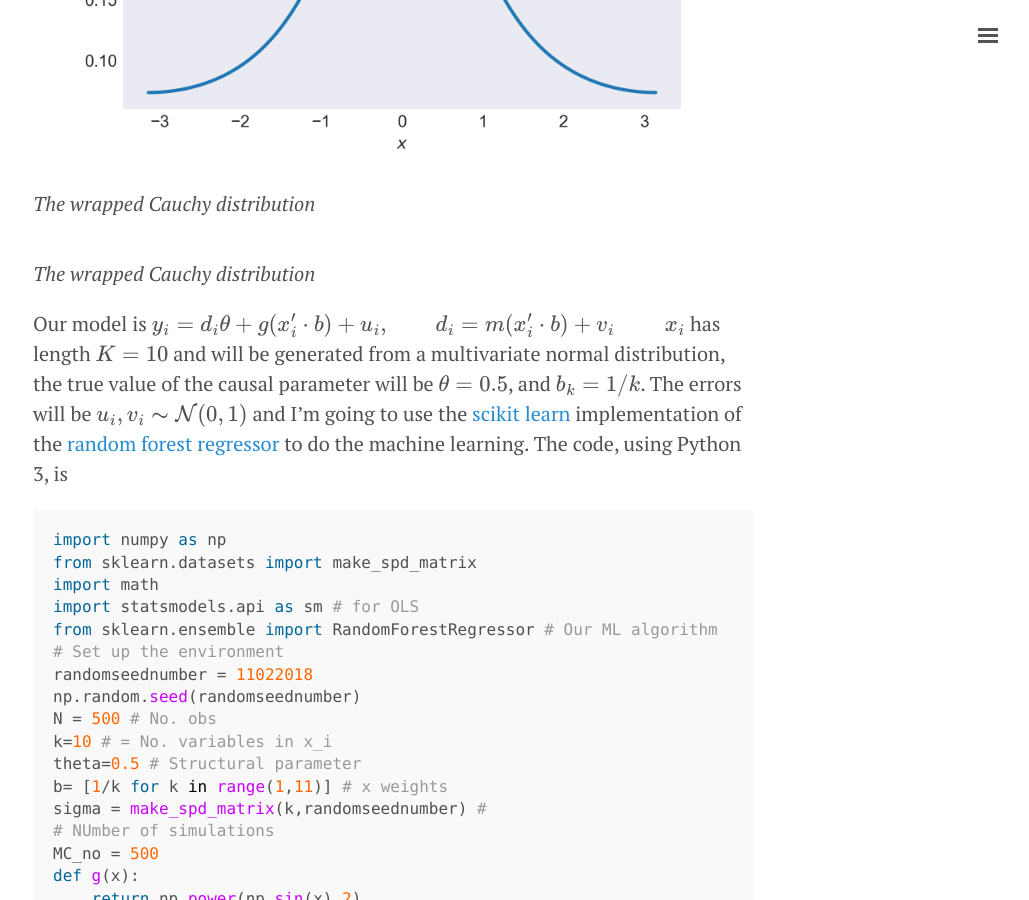
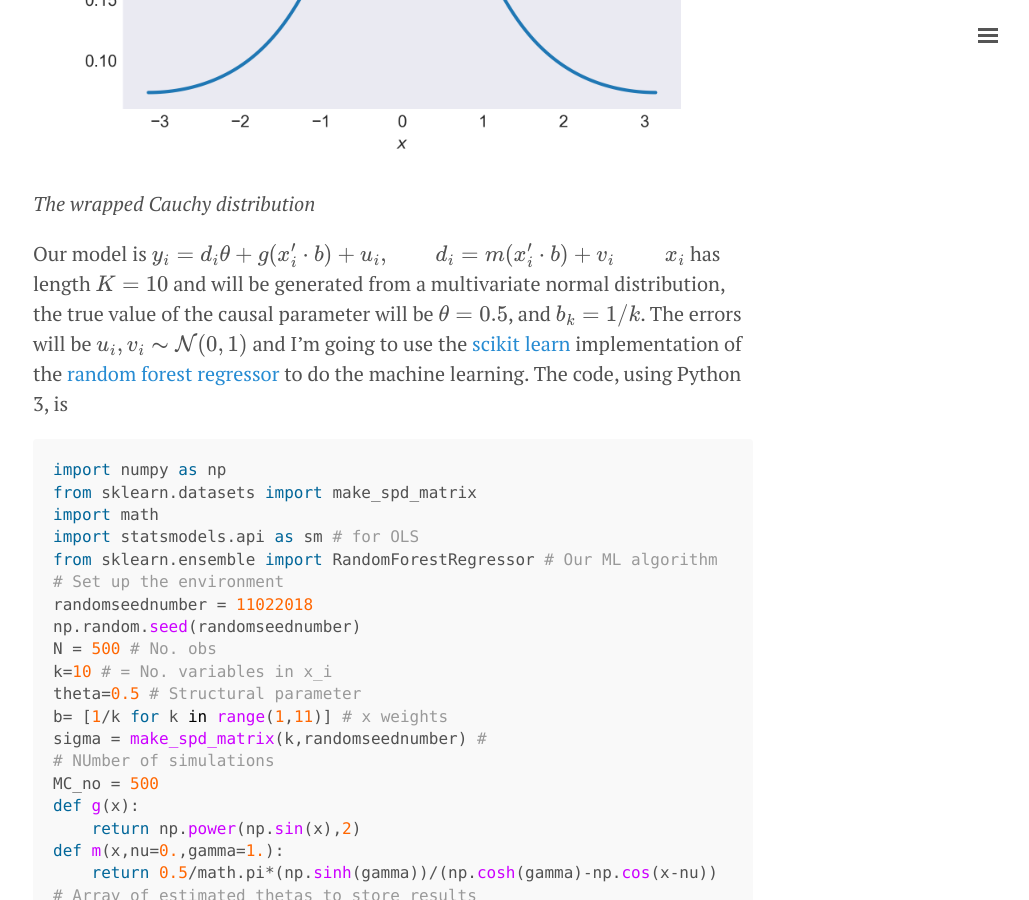
Before and after one commit to aeturrell/home, a Jekyll site: the page built from _posts/2018-02-10-econometrics-in-python-partI-ML.md, in a window 1280 px wide and 900 px high, scrolled down 2753 px. Shown: the whole window, without its empty margins (247-1276 px from the left). Built offline with Jekyll 4.4.1, drawn with Linux system fonts in a browser that asks for light colours; our own code applies the rules of GitHub Pages for plain Markdown files; formulas are drawn with MathJax 3; some of the changed text lies outside the part shown.

Commit message:
fixed images

```diff
--- a/_posts/2018-02-10-econometrics-in-python-partI-ML.md
+++ b/_posts/2018-02-10-econometrics-in-python-partI-ML.md
@@ -47,8 +47,6 @@
 Let's keep it simple and set $\nu=0$ and $\gamma=1$. The wrapped Cauchy looks like this:
 
 ![]({{site.baseurl}}/images/DoubleMLCauchy.png)*The wrapped Cauchy distribution*
-
-![](../images/DoubleMLCauchy.png)*The wrapped Cauchy distribution*
 
 Our model is
 $$
@@ -132,8 +130,6 @@
 
 ![]({{site.baseurl}}/images/DoubleMLEsts.png)*The estimates of $\theta$*
 
-![](../images/DoubleMLEsts.png)*The estimates of $\theta$*
-
 
 
 So there it is: double machine learning is a useful technique at the intersection of machine learning and econometrics which can produce approximately unbiased and normally distributed point estimates in semi-parametric settings.
```
